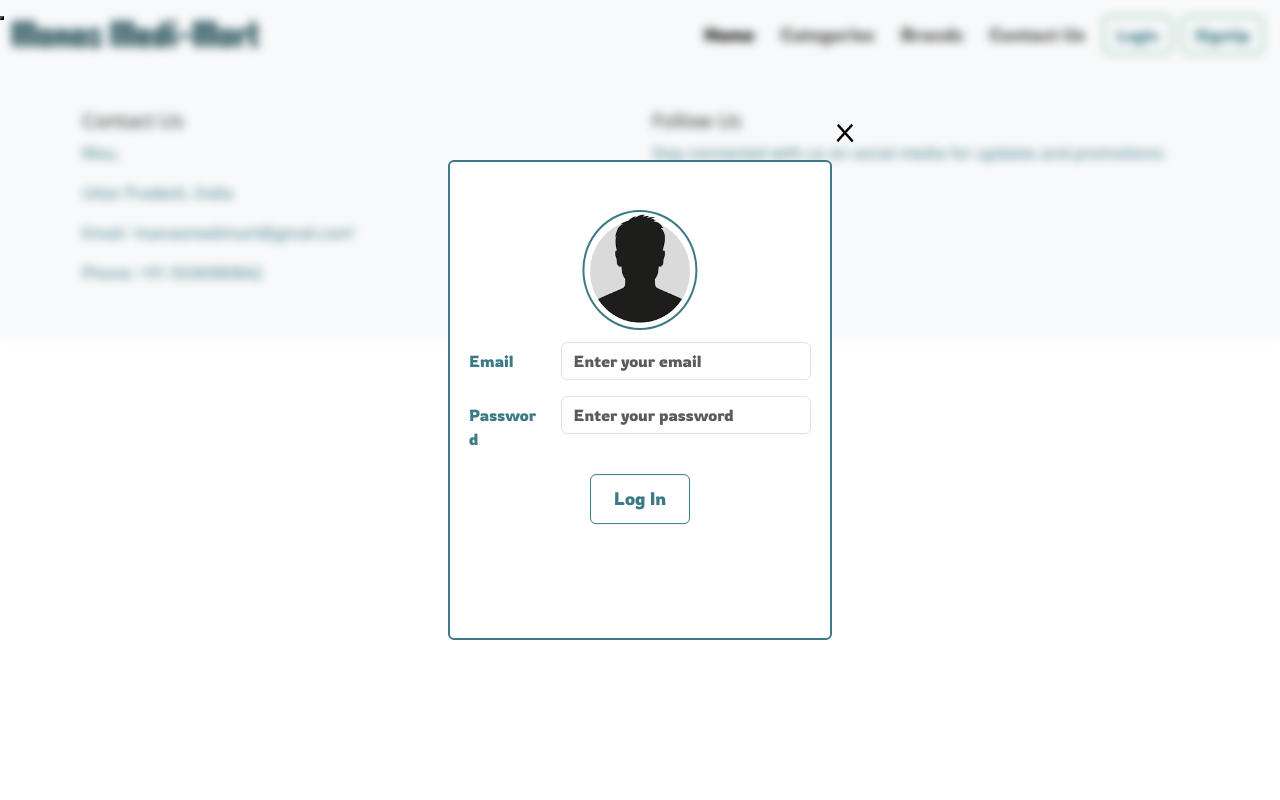
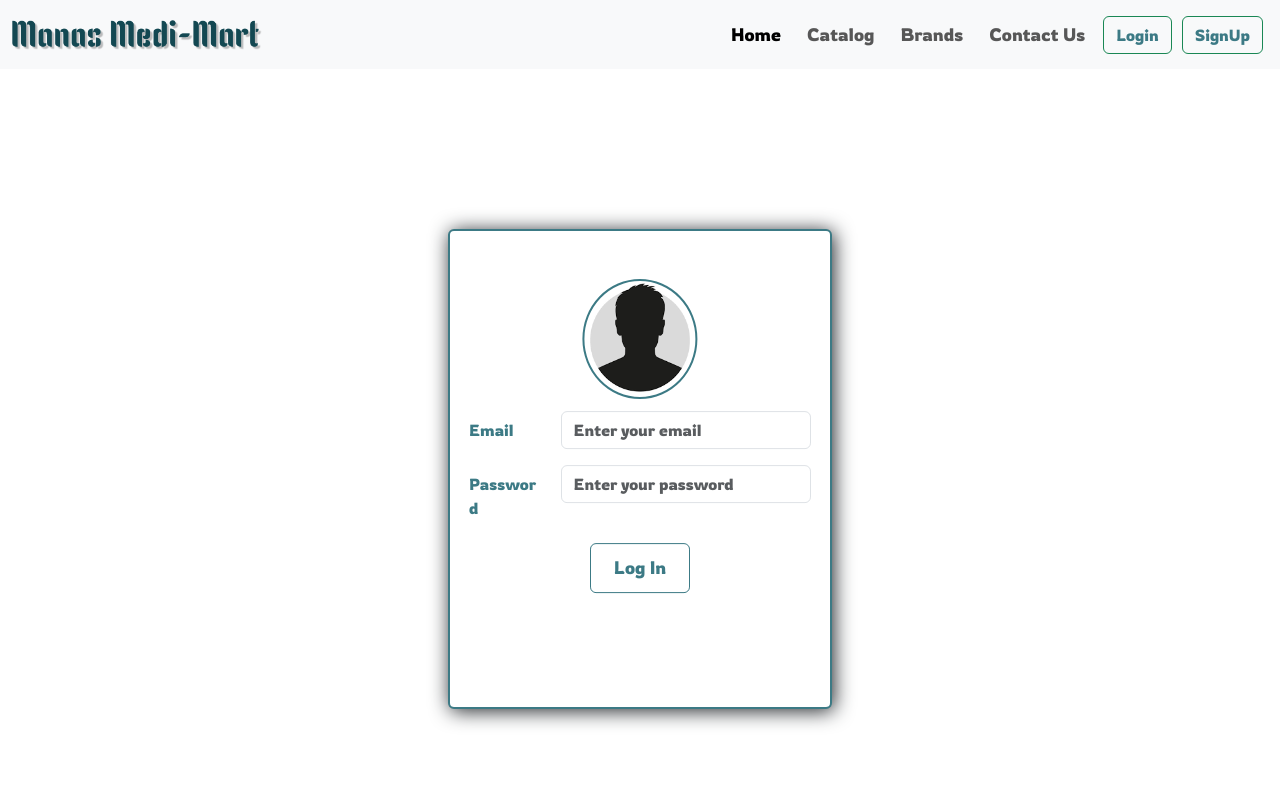
Before and after one commit to atultiwari1305/manas-medimart, an Angular app in the folder frontend/: page /login in a window 1280 px wide. Shown: the top 800 px of the page. Built offline with nearby package versions, Linux system fonts and the light colour scheme.

Commit message:
new update

```diff
--- a/frontend/src/app/app.component.css
+++ b/frontend/src/app/app.component.css
@@ -22,3 +22,6 @@
     margin: 5px;
     font-size: large;
 }
+.routerBox{
+  min-height: calc(100vh - 25vh);
+}
--- a/frontend/src/app/app.component.html
+++ b/frontend/src/app/app.component.html
@@ -10,7 +10,7 @@
             <a routerLink="/" routerLinkActive="activebutton" ariaCurrentWhenActive="page" class="nav-link active" aria-current="page">Home</a>
           </li>
           <li class="nav-item">
-            <a class="nav-link" href="#">Categories</a>
+            <a class="nav-link" routerLink="/catalog">Catalog</a>
           </li>
           <li class="nav-item">
             <a class="nav-link" href="#">Brands</a>
@@ -35,7 +35,7 @@
     </div>
 </nav>
 
-<main>
+<div class="routerBox">
   <router-outlet></router-outlet>
-</main>
+</div>
 <app-footer></app-footer>
--- a/frontend/src/app/app.component.ts
+++ b/frontend/src/app/app.component.ts
@@ -1,4 +1,4 @@
-import { Component, OnInit ,Output, EventEmitter} from '@angular/core';
+import { Component, OnInit ,Output, EventEmitter, NgModule} from '@angular/core';
 import { RouterLink, RouterLinkActive, RouterOutlet } from '@angular/router';
 import { FooterComponent } from './components/footer/footer.component';
 import { LoginComponent } from './components/login/login.component';
@@ -7,13 +7,14 @@ import { HomeComponent } from './components/home/home.component';
 import { FormsModule, ReactiveFormsModule } from '@angular/forms';
 import { HttpClientModule ,HttpClient} from '@angular/common/http';
 import { CommonModule } from '@angular/common';
+import { CatalogComponent } from './components/catalog/catalog.component';
 
 @Component({
   selector: 'app-root',
   standalone: true,
   imports: [RouterOutlet,RouterLink,RouterLinkActive,FooterComponent,
     LoginComponent,RegisterComponent,FormsModule,ReactiveFormsModule,
-    HttpClientModule,CommonModule, HomeComponent
+    HttpClientModule,CommonModule, HomeComponent, CatalogComponent
   ],
   templateUrl: './app.component.html',
   styleUrl: './app.component.css'
--- a/frontend/src/app/app.routes.ts
+++ b/frontend/src/app/app.routes.ts
@@ -2,9 +2,11 @@ import { Routes } from '@angular/router';
 import { LoginComponent } from './components/login/login.component';
 import { RegisterComponent } from './components/register/register.component';
 import { HomeComponent } from './components/home/home.component';
+import { CatalogComponent } from './components/catalog/catalog.component';
 
 export const routes: Routes = [
 
+    {path:'catalog', component: CatalogComponent},
     {path:'register', component: RegisterComponent},
     {path:'login', component: LoginComponent},
     {path:'', component: HomeComponent},
--- /dev/null
+++ b/frontend/src/app/components/catalog/catalog.component.css
@@ -0,0 +1,18 @@
+.container {
+    max-width: 500px;
+    margin: 0 auto;
+    padding: 20px;
+  }
+
+  h2 {
+    text-align: center;
+    margin-bottom: 20px;
+  }
+
+  .form-control {
+    width: 100%;
+  }
+
+  .mb-3 {
+    margin-bottom: 20px;
+  }
--- /dev/null
+++ b/frontend/src/app/components/catalog/catalog.component.html
@@ -0,0 +1,22 @@
+<div class="container rowdies-regular">
+    <h2>Add Medicine</h2>
+    <form [formGroup]="form" (submit)="submit()">
+      <div class="mb-3">
+        <label for="name" class="form-label">Name</label>
+        <input type="text" class="form-control" id="name" name="name" formControlName="name">
+      </div>
+      <div class="mb-3">
+        <label for="description" class="form-label">Description</label>
+        <textarea class="form-control" id="description" name="description" formControlName="description"></textarea>
+      </div>
+      <button type="submit" class="btn btn-primary">Add Medicine</button>
+    </form>
+
+    <h2>Medicines</h2>
+    <ul>
+      <li *ngFor="let med of medicines">
+        {{ med.name }} - {{ med.description }}
+        <button (click)="removeMedicine(med._id)">Remove</button>
+      </li>
+    </ul>
+</div>
--- /dev/null
+++ b/frontend/src/app/components/catalog/catalog.component.ts
@@ -0,0 +1,63 @@
+import { Component, OnInit } from '@angular/core';
+import { HttpClient } from '@angular/common/http';
+import { FormBuilder, FormGroup,ReactiveFormsModule } from '@angular/forms';
+import Swal from 'sweetalert2';
+import { CommonModule } from '@angular/common';
+
+@Component({
+  selector: 'app-catalog',
+  standalone: true,
+  imports: [ReactiveFormsModule, CommonModule],
+  templateUrl: './catalog.component.html',
+  styleUrls: ['./catalog.component.css']
+})
+export class CatalogComponent implements OnInit {
+  form: FormGroup;
+  medicines: any[] = [];
+
+  constructor(
+    private formBuilder: FormBuilder,
+    private http: HttpClient
+  ) {}
+
+  ngOnInit(): void {
+    this.form = this.formBuilder.group({
+      name: '',
+      description: ''
+    });
+    this.fetchMedicines();
+  }
+
+  fetchMedicines(): void {
+    this.http.get<any[]>("https://manasmedimart.onrender.com/auth/medicines", { withCredentials: true })
+      .subscribe(data => {
+        this.medicines = data;
+      });
+  }
+
+  submit(): void {
+    let medicine = this.form.getRawValue();
+    if (medicine.name == '' || medicine.description == '') {
+      Swal.fire("Error", 'Please enter all fields', "error");
+    } else {
+      this.http.post("https://manasmedimart.onrender.com/auth/addMed", medicine, { withCredentials: true })
+        .subscribe(() => {
+          this.fetchMedicines(); // Fetch medicines after adding a new one
+          this.form.reset(); // Reset the form
+          Swal.fire("Success", "Medicine added successfully", "success");
+        }, (err) => {
+          Swal.fire("Error", err.error.message, "error");
+        });
+    }
+  }
+
+  removeMedicine(medicineId: string): void {
+    this.http.delete(`https://manasmedimart.onrender.com/auth/medicines/${medicineId}`, { withCredentials: true })
+      .subscribe(() => {
+        this.fetchMedicines(); // Fetch medicines after removing one
+        Swal.fire("Success", "Medicine removed successfully", "success");
+      }, (err) => {
+        Swal.fire("Error", err.error.message, "error");
+      });
+  }
+}
--- a/frontend/src/app/components/footer/footer.component.css
+++ b/frontend/src/app/components/footer/footer.component.css
@@ -1,10 +1,14 @@
-.footer {
+.footer1 {
+
+  bottom: 0;
+  width: 100%;
     background-color: #f8f9fa;
     padding: 40px 0;
     color: #666;
+    height: 25vh;
   }
 
-  .footer h5 {
+  .footer1 h5 {
     color: #333;
   }
 
@@ -31,7 +35,7 @@
     color: #333;
   }
 @media screen and (max-width: 767px) {
-    .footer{
+    .footer1{
         height: 25vh;
     }
 }
--- a/frontend/src/app/components/footer/footer.component.html
+++ b/frontend/src/app/components/footer/footer.component.html
@@ -1,4 +1,4 @@
-<footer class="footer">
+<footer class="footer1">
     <div class="container">
       <div class="row">
         <div class="col-md-6 infof">
--- a/frontend/src/app/components/login/login.component.css
+++ b/frontend/src/app/components/login/login.component.css
@@ -2,18 +2,9 @@
     width: 100vw;
     height: 100vh;
     backdrop-filter: blur(5px);
-    position: absolute;
-    top: 0%;
-    left: 0%;
+    position: relative;
     z-index: 2;
     overflow: hidden;
-}
-.overlay #cross{
-    height: 2vw;
-    width: auto;
-    position: absolute;
-    top: 15%;
-    left: 65%;
 }
 .loginForm {
     padding: 10px;
@@ -25,6 +16,7 @@
     transform: translate(-50%, -50%);
     border: 2px solid #3c7a85;
     z-index: 3;
+    box-shadow: 2px 2px 20px 0px;
   }
 
 .imageholder img{
--- a/frontend/src/app/components/login/login.component.html
+++ b/frontend/src/app/components/login/login.component.html
@@ -1,5 +1,4 @@
 <div class="overlay">
-    <button><img id="cross" src="assets/images/cross.png" alt=""></button>
 <div class="card loginForm rowdies-regular">
     <div class="imageholder">
         <img src="assets/images/profile.png" alt="">
--- a/frontend/src/app/components/register/register.component.css
+++ b/frontend/src/app/components/register/register.component.css
@@ -2,9 +2,7 @@
     width: 100vw;
     height: 100vh;
     backdrop-filter: blur(5px);
-    position: absolute;
-    top: 0%;
-    left: 0%;
+    position: relative;
     z-index: 2;
     overflow: hidden;
 }
@@ -18,6 +16,7 @@
     transform: translate(-50%, -50%);
     border: 2px solid #3c7a85;
     z-index: 2;
+    box-shadow: 2px 2px 20px 0px;
   }
 .imageholder img{
     height: 18vh;
```
Also changed, not shown: 4 other files (tests, documents, lock files or other folders).
